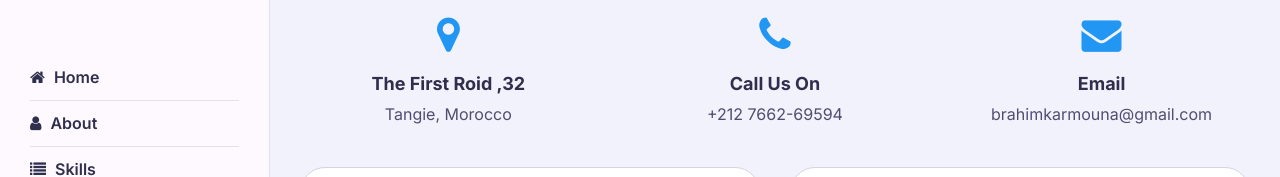
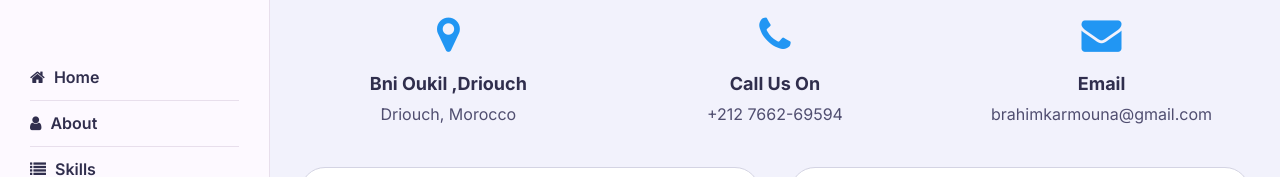
Before and after one commit to BrahimKarmouna/portofolio, a Next.js app: page /contact in a window 1280 px wide. Shown: the part 165-342 px from the top of the page. Built offline with nearby package versions, Linux system fonts and the light colour scheme.

Commit message:
Update page.tsx

```diff
--- a/src/app/contact/page.tsx
+++ b/src/app/contact/page.tsx
@@ -47,8 +47,8 @@ const Contact: NextPage = () => {
             <div className="icon">
               <i className="fa fa-map-marker" />
             </div>
-            <h4>the first roid ,32</h4>
-            <p>Tangie, Morocco</p>
+            <h4>Bni oukil ,Driouch</h4>
+            <p>Driouch, Morocco</p>
           </div>
           <div className="contact-info-item padd-15">
             <div className="icon">
```
